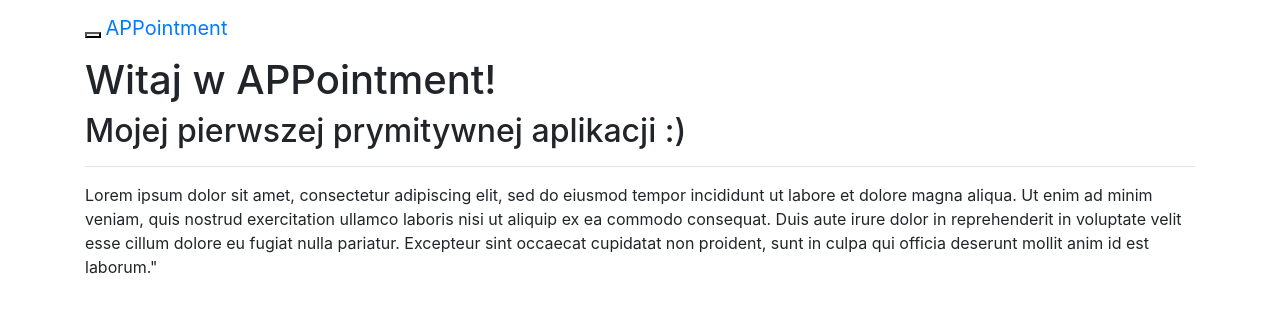
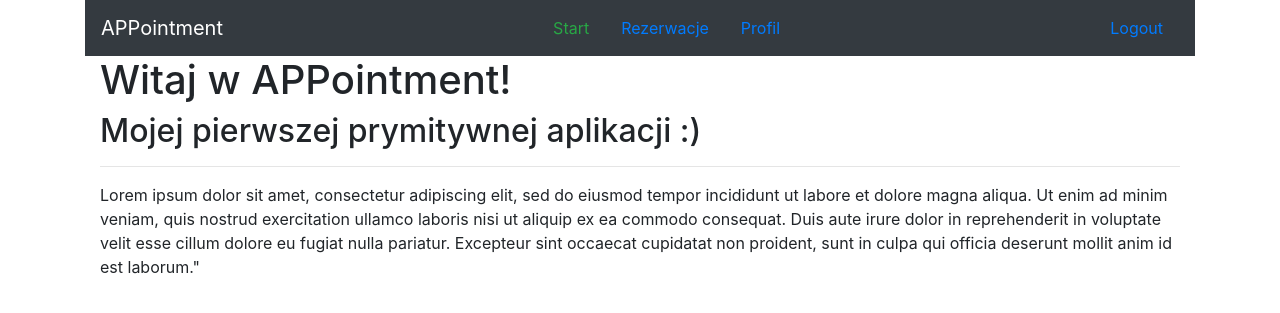
Before and after one commit to patryklomza/APPointment, a Flask app: page /index in a window 1280 px wide. Shown: the top 313 px of the page. Run offline with Flask 2, Linux system fonts and the light colour scheme; the visitor is signed in with stand-in values (Sample User, id 1); data comes from the database, SQL or seed files in the repository; some libraries are stand-ins or nearby versions.

Commit message:
Update navbar

```diff
--- a/appointment/app/templates/base.html
+++ b/appointment/app/templates/base.html
@@ -14,35 +14,42 @@
           integrity="sha384-wfSDF2E50Y2D1uUdj0O3uMBJnjuUD4Ih7YwaYd1iqfktj0Uod8GCExl3Og8ifwB6"
           crossorigin="anonymous"></script>
 
+  <title>Document</title>
+</head>
+<body>
 {% block navbar %}
-<nav class="navbar navbar-default">
   <div class="container">
-            <div class="navbar-header">
-                <button type="button" class="navbar-toggle collapsed" data-toggle="collapse" data-target="#bs-example-navbar-collapse-1" aria-expanded="false">
-                    <span class="sr-only">Toggle navigation</span>
-                    <span class="icon-bar"></span>
-                    <span class="icon-bar"></span>
-                    <span class="icon-bar"></span>
-                </button>
+    <nav class="nav navbar navbar-expand-flex navbar-dark bg-dark">
       <a class="navbar-brand" href="{{ url_for('main.index') }}">APPointment</a>
-            </div>
-            <div class="collapse navbar-collapse" id="bs-example-navbar-collapse-1">
-                <ul class="nav navbar-nav">
-                    <li><a href="{{ url_for('main.index') }}">Start</a></li>
       {% if current_user.is_anonymous %}
       {% else %}
-                    <li><a href="{{ url_for('main.visit') }}">Umów wizytę</a></li>
-                    <li><a href="{{ url_for('main.user', username=current_user.username) }}">Profil</a></li>
+        <ul class="nav justify-content-center">
+          <li class="nav-item">
+            <a class="nav-link text-success"
+               href="{{ url_for('main.index') }}">Start</a>
+          </li>
+          <li class="nav-item">
+            <a class="nav-link"
+               href=" {{ url_for('main.visit') }}">Rezerwacje</a>
+          </li>
+          <li class="nav=item">
+            <a class="nav-link"
+               href="{{ url_for('main.user', username=current_user.username) }}">Profil</a>
+          </li>
+        </ul>
+      {% endif %}
+      <div>
+        <ul class="nav justify-content-right text-gray">
+          {% if current_user.is_anonymous %}
+            <li class="nav-item">
+              <a class="nav-link" href="{{ url_for('auth.login') }}">Login</a>
+            </li>
+          {% else %}
+            <li class="nav-item">
+              <a class="nav-link" href="{{ url_for('auth.logout') }}">Logout</a>
+            </li>
           {% endif %}
         </ul>
-                <ul class="nav navbar-nav navbar-right">
-                    {% if current_user.is_anonymous %}
-                    <li><a href="{{ url_for('auth.login') }}">Login</a></li>
-                    {% else %}
-                    <li><a href="{{ url_for('auth.logout') }}">Logout</a></li>
-                    {% endif %}
-                </ul>
-            </div>
       </div>
     </nav>
 {% endblock navbar %}
```
Lines whose indentation alone changed are shown as unchanged.
